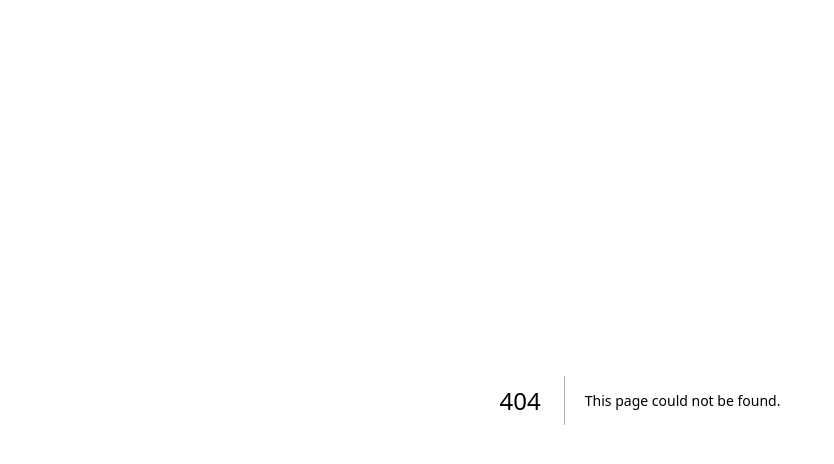
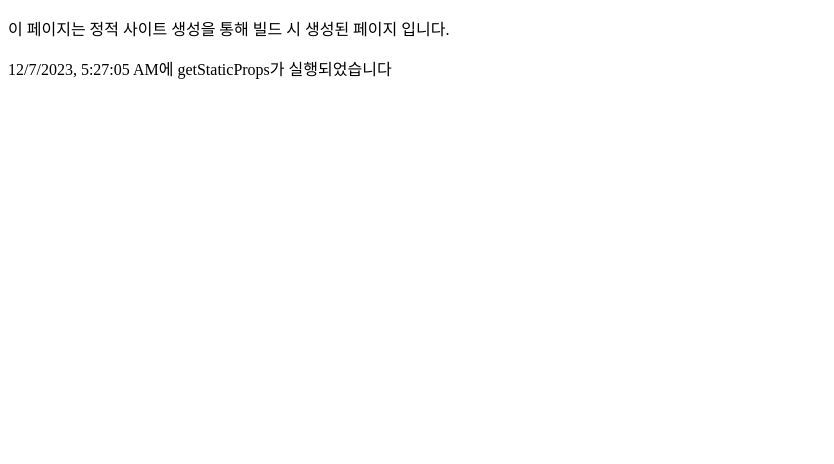
Before and after one commit to SHINDAESUB/Next_sample, a Next.js app: page /ssg in a window 1280 px wide. Before the commit this address had no page. Shown: the top 464 px of the page, without its empty margins (0-834 px from the left). Built offline with nearby package versions, Linux system fonts and the light colour scheme.

Commit message:
feat: SSG 페이지를 생성한다

```diff
--- /dev/null
+++ b/pages/ssg.tsx
@@ -0,0 +1,45 @@
+import { GetStaticProps, NextPage, NextPageContext } from 'next'
+import Head from "next/head";
+
+//페이지 컴포넌트인 props의 타입 정의
+type SSGProps = {
+    message: string;
+}
+
+//SSG 페이지 구현
+//SSG는 GetStaticProps가 반환한 props를 받을 수 있다
+
+const SSG: NextPage<SSGProps> = (props) => {
+    const { message} = props
+
+    return (
+        <div>
+            <Head>
+                <title>Static Generation</title>
+                <link rel="icon" href="/favicon.ico" />
+            </Head>
+            <main>
+                <p>
+                    이 페이지는 정적 사이트 생성을 통해 빌드 시 생성된 페이지 입니다.
+                </p>
+                <p>
+                    {message}
+                </p>
+            </main>
+        </div>
+    )
+}
+
+//getStaticProps는 빌드 시 실행된다
+export const getStaticProps: GetStaticProps<SSGProps> = async (context) => {
+    const timestamp = new Date().toLocaleString();
+    const message = `${timestamp}에 getStaticProps가 실행되었습니다`;
+    console.log(message);
+    return {
+        props: {
+            message,
+        },
+    }
+}
+
+export default SSG
```
